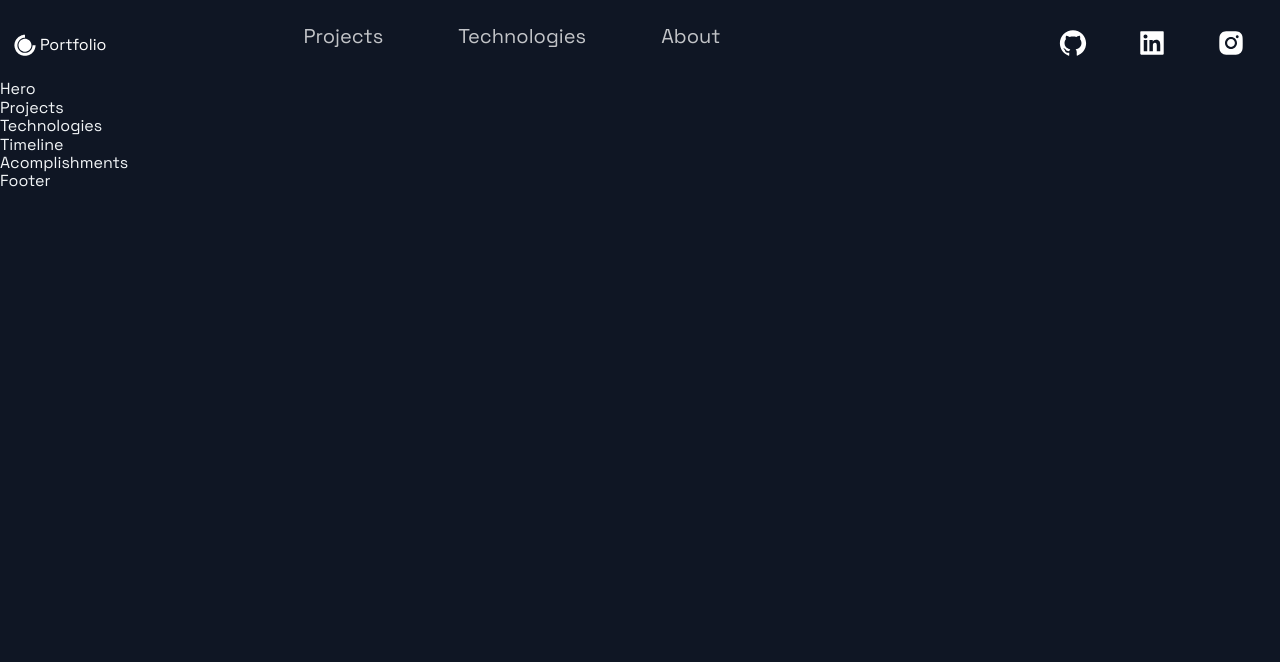
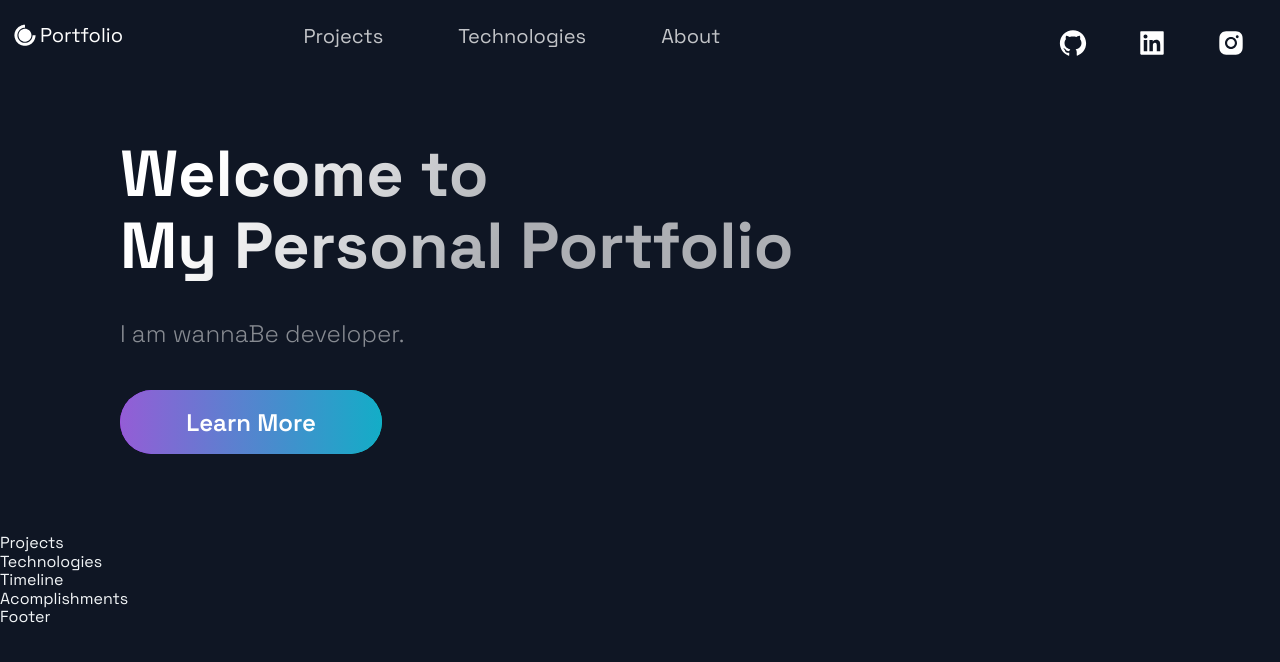
Before and after one commit to dzhaniivanov/portfolio-web-app, a Next.js app: page / in a window 1280 px wide. Shown: the top 662 px of the page. Built offline with nearby package versions, Linux system fonts and the light colour scheme.

Commit message:
work on hero component

```diff
--- a/src/components/Header/Header.js
+++ b/src/components/Header/Header.js
@@ -2,14 +2,14 @@
 import { AiFillGithub, AiFillInstagram, AiFillLinkedin } from 'react-icons/ai';
 import { DiCssdeck } from 'react-icons/di';
 
-import { Container, Div1, Div2, Div3, NavLink, SocialIcons } from './HeaderStyles';
+import { Container, Div1, Div2, Div3, NavLink, SocialIcons, Span } from './HeaderStyles';
 
 const Header = () => (
   <Container>
     <Div1>
       <Link href="/">
-        <a style={{ display: "flex", alignItems: "center", color: "white" }}>
-          <DiCssdeck size="3rem" /> <span>Portfolio</span>
+        <a style={{ display: "flex", alignItems: "center", color: "white", marginBottom: "20px" }}>
+          <DiCssdeck size="3rem" /> <Span>Portfolio</Span>
         </a>
       </Link>
     </Div1>
@@ -32,13 +32,13 @@
     </Div2>
     <Div3>
       <SocialIcons href="https://github.com">
-      <AiFillGithub size="3rem"/>
+        <AiFillGithub size="3rem" />
       </SocialIcons>
       <SocialIcons href="https://linkedin.com">
-      <AiFillLinkedin size="3rem"/>
+        <AiFillLinkedin size="3rem" />
       </SocialIcons>
       <SocialIcons href="https://instagram.com">
-      <AiFillInstagram size="3rem"/>
+        <AiFillInstagram size="3rem" />
       </SocialIcons>
     </Div3>
   </Container>
--- a/src/components/Header/HeaderStyles.js
+++ b/src/components/Header/HeaderStyles.js
@@ -17,6 +17,13 @@
     grid-row-gap: 0.5rem;
   }
 `;
+
+export const Span = styled.span`
+  font-size:2rem;
+`;
+
+
+
 export const Div1 = styled.div`
   grid-area: 1 / 1 / 2 / 2;
   display: flex;
--- a/src/components/Hero/Hero.js
+++ b/src/components/Hero/Hero.js
@@ -1,13 +1,20 @@
-import React from 'react';
-
 import { Section, SectionText, SectionTitle } from '../../styles/GlobalComponents';
 import Button from '../../styles/GlobalComponents/Button';
 import { LeftSection } from './HeroStyles';
 
-const Hero = (props) => (
-  <div>
-    Hero
-  </div>
+const Hero = () => (
+  <Section row nopadding>
+    <LeftSection>
+      <SectionTitle main center>
+        Welcome to <br />
+        My Personal Portfolio
+      </SectionTitle>
+      <SectionText>
+        I am wannaBe developer.
+      </SectionText>
+      <Button onClick={() => window.location = 'https://google.com'}>Learn More</Button>
+    </LeftSection>
+  </Section>
 );
 
 export default Hero;
```
